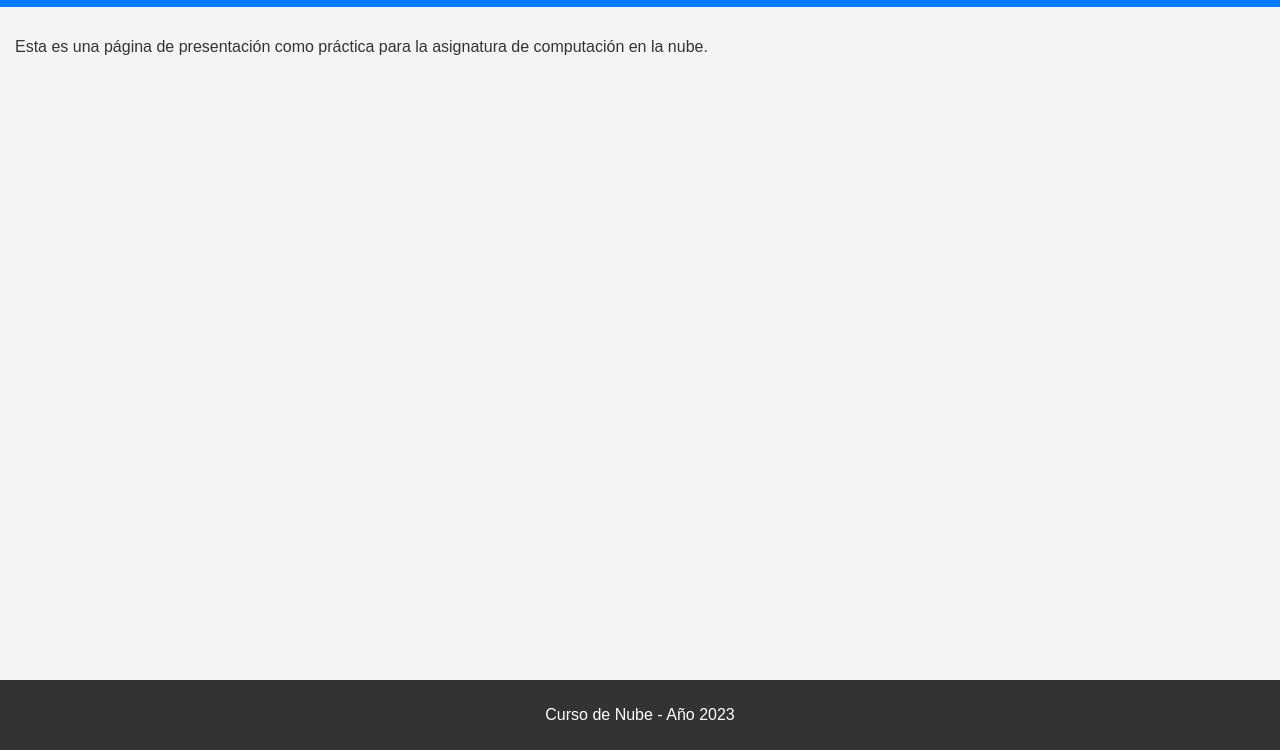
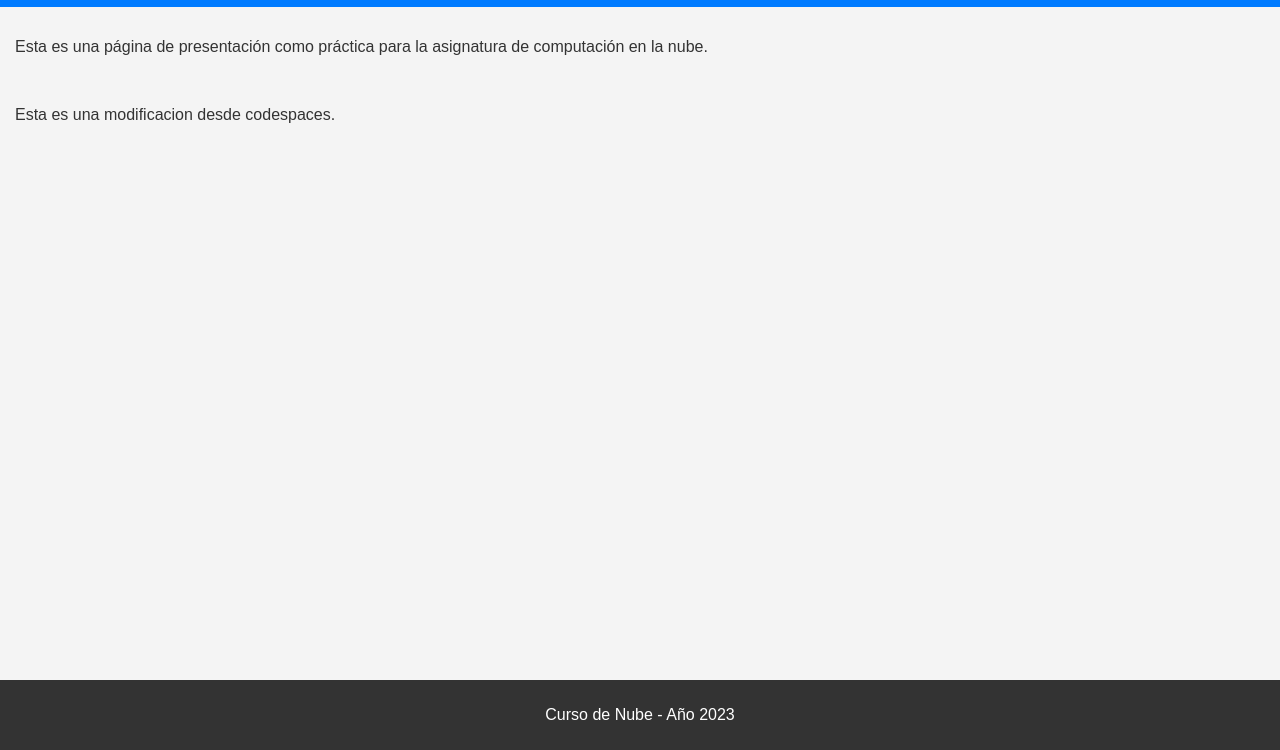
Before and after one commit to felixuchubanda/TrabajoG8, a plain HTML site: page index.html in a window 1280 px wide. Shown: the part 50-800 px from the top of the page. Drawn offline with Linux system fonts and the light colour scheme.

Commit message:
se actualiza el archivo en codespace

```diff
--- a/index.html
+++ b/index.html
@@ -14,6 +14,10 @@
         <section>
             <p>Esta es una página de presentación como práctica para la asignatura de computación en la nube.</p>
         </section>
+        <section>
+            <br>
+            <p>Esta es una modificacion desde codespaces.</p>
+        </section>
     </main>
     <footer>
         <p>Curso de Nube - Año 2023</p>
```
